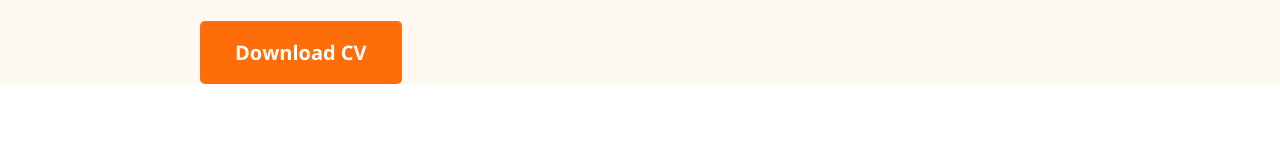
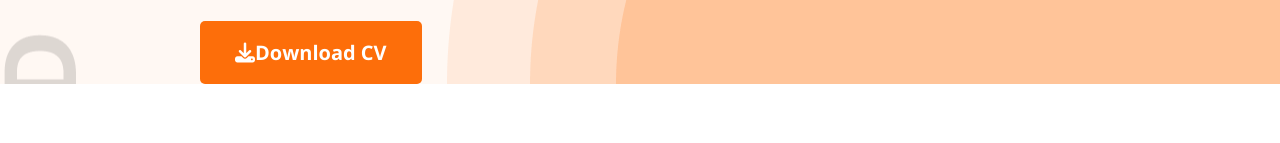
Before and after one commit to nabilasoma/Developer-portfolio, a plain HTML site: page index.html in a window 1280 px wide. Shown: the part 657-800 px from the top of the page. Drawn offline with nearby package versions, Linux system fonts and the light colour scheme; a web font is replaced by a local one.

Commit message:
added background images and fontawsome iocn

```diff
--- a/index.html
+++ b/index.html
@@ -8,6 +8,7 @@
     <!-- google font start  -->
     <link href="https://fonts.googleapis.com/css2?family=Great+Vibes&family=Hammersmith+One&family=Josefin+Sans:ital,wght@0,300;0,400;0,600;0,700;1,600&family=Lato:wght@300;400;700&family=Montserrat:wght@300;400;600;700;900&family=Noto+Sans+Georgian:wght@300;400;700;900&family=Noto+Sans+Mono:wght@500&family=Open+Sans:wght@300;400;500;600;700;800&family=Paprika&family=Playfair+Display:wght@400;500;600;700;900&family=Poppins:ital,wght@0,100;0,200;0,300;0,400;0,500;0,600;0,700;0,800;0,900;1,100;1,200;1,300;1,400;1,500;1,600;1,700;1,800;1,900&family=Raleway:wght@300;400;500;600;700;800;900&family=Roboto+Condensed:wght@300;400;700&family=Roboto+Mono:wght@300;400;500;600;700&family=Roboto+Slab:wght@300;400;500;700;900&family=Roboto:ital,wght@0,100;0,300;0,400;0,900;1,100;1,300;1,400;1,500;1,700&display=swap" rel="stylesheet">
     <!-- google font end  -->
+    <link rel="stylesheet" href="https://cdnjs.cloudflare.com/ajax/libs/font-awesome/6.2.1/css/all.min.css" integrity="sha512-MV7K8+y+gLIBoVD59lQIYicR65iaqukzvf/nwasF0nqhPay5w/9lJmVM2hMDcnK1OnMGCdVK+iQrJ7lzPJQd1w==" crossorigin="anonymous" referrerpolicy="no-referrer" />
     <link rel="stylesheet" href="styles/style.css">
 </head>
 <body>
@@ -26,7 +27,7 @@
             <h3 class="banner_subtile">Hi, I am </h3>
             <h1 class="banner_title">Mery Hardy</h1>
             <p class="banner_description">Lorem ipsum dolor sit amet consectetur adipisicing elit. Aut, atque.Lorem ipsum dolor sit amet consectetur adipisicing.</p>
-            <button class="btn-primary">Download CV</button>
+            <button class="btn-primary"><i class="fa-solid fa-download"></i>Download CV</button>
         </div>
         <div class="image_part">
         <img src="./images/hardy.png" alt="">
--- a/styles/style.css
+++ b/styles/style.css
@@ -19,8 +19,8 @@
 /* header and navigation start  */
 .header {
     background: #FFF8F3;
-    background-image: url(../images/background_image.jpg);
-    background-position: bottom right;
+    background-image: url(../images/header_bg.png), url('../images/developer.png');
+    background-position: bottom right, left;
     background-repeat: no-repeat;
 }
 .nav_title {
```
